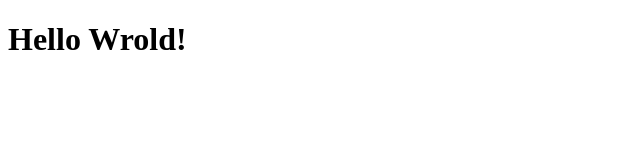
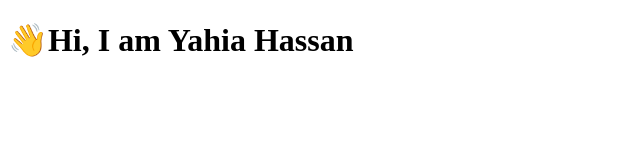
Before and after one commit to YAHIA-HASSAN/Portfolio, a plain HTML site: page index.html in a window 1280 px wide. Shown: the whole page, without its empty margins (0-640 px from the left). Drawn offline with Linux system fonts and the light colour scheme.

Commit message:
index update

```diff
--- a/index.html
+++ b/index.html
@@ -8,7 +8,7 @@
     <title>Yahia Hassan</title>
 </head>
 <body>
-    <h1>Hello Wrold!</h1>
+    <h1>👋Hi, I am Yahia Hassan</h1>
 
 </body>
 </html>
```
